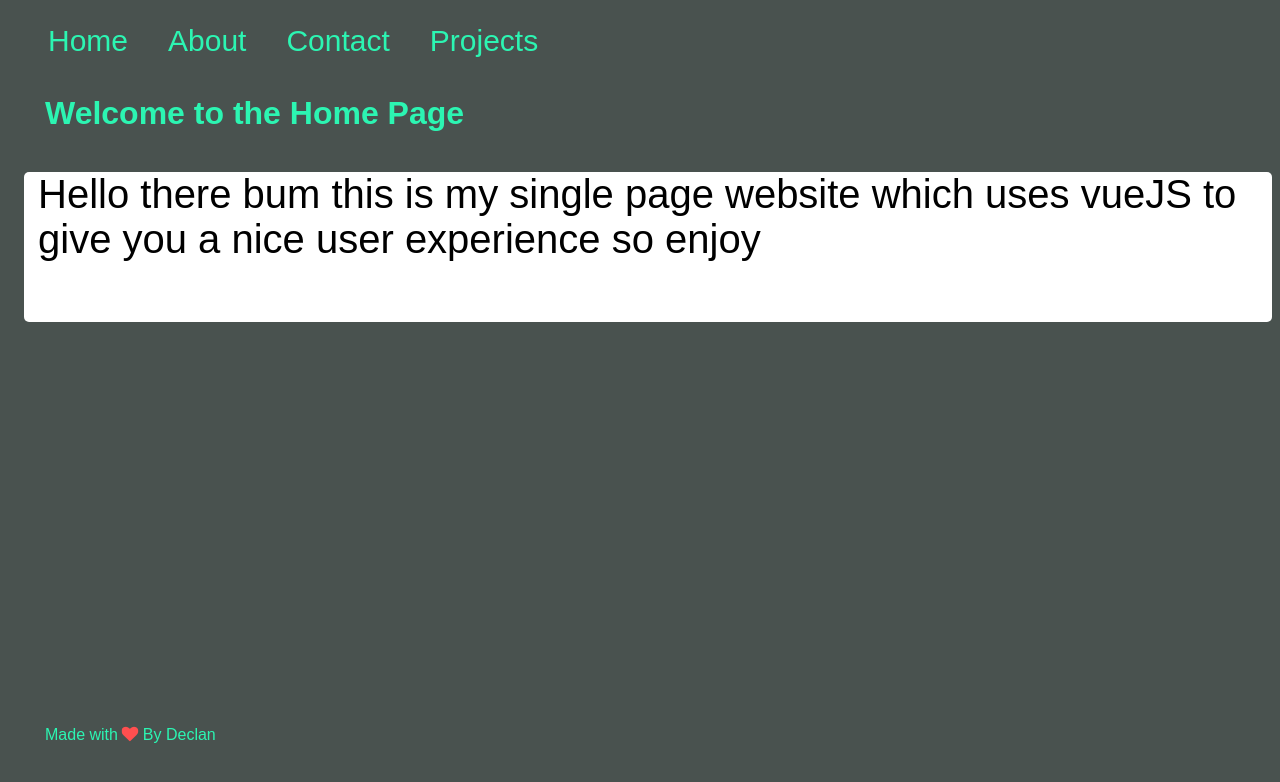
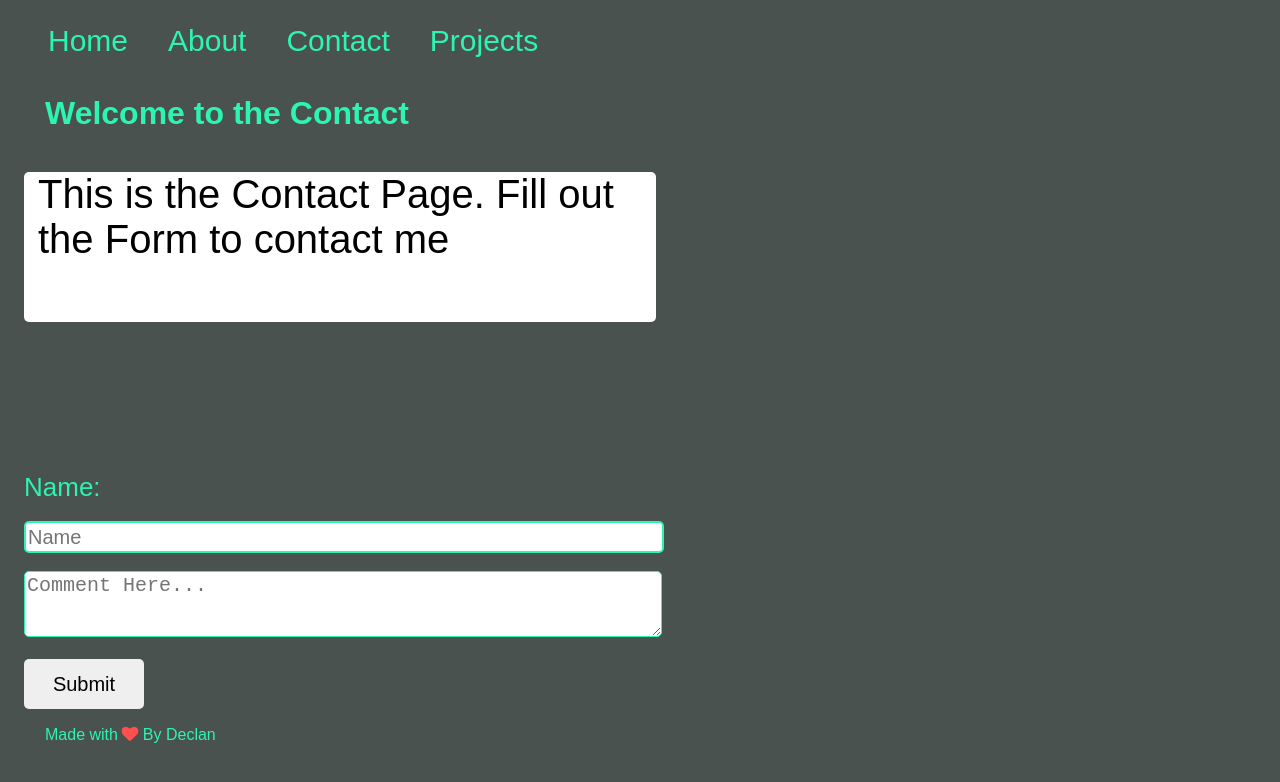
Before and after one commit to decavacado/vue-js-site, a Vue app: page /#/contact in a window 1280 px wide. Before the commit this address led to /#/. Shown: the top 782 px of the page. Built offline with nearby package versions, Linux system fonts and the light colour scheme.

Commit message:
Hello Just upgrading

```diff
--- a/server.js
+++ b/server.js
@@ -13,11 +13,10 @@ app.get("/", function(req, res){
 })
 
 app.post("/", function(req, res){
-	console.log("hello there rest");
 	console.log(req.body);
 	res.send(req.body);
 })
 
 app.listen(8080, function(){
-	console.log("hello gabbs");
+	console.log("hello gabby");
 });
--- a/src/App.vue
+++ b/src/App.vue
@@ -30,4 +30,10 @@ h1 {
 	font-family: Arial, Helvetica, sans-serif;
 	margin-left: 37px;
 }
+label {
+	color: #2cf5b2;
+	font-family: Arial, Helvetica, sans-serif;
+	margin-left: 16px;
+	font-size: 26px;
+}
 </style>
--- a/src/components/Contact.vue
+++ b/src/components/Contact.vue
@@ -2,10 +2,11 @@
 	<div>
 		<Nav/>
 		<h1>Welcome to the Contact</h1>
-		<Card content="This is the Contact Page fill out the form to contact me"/>
-		<form method="POST" action="http://localhost:8080/#/contact" v-on:submit.prevent>
-			<label for="name"></label><br>
-			<input v-model="Name" type="text" name="name" id="name"><br><br>
+		<Card content="This is the Contact Page. Fill out the Form to contact me" :width_v="true"/>
+		<form method="POST" action="http://localhost:8080/#/contact" v-on:submit.prevent id="moved">
+			<label for="name">Name:</label><br><br>
+			<input v-model="Name" type="text" name="name" id="name" placeholder="Name"><br><br>
+			<textarea id="test" v-model="Message" name="message" placeholder="Comment Here..."></textarea><br><br>
 			<button id="button" v-on:click="Submit">Submit</button>
 		</form>
 		<Made Name="Declan"/>
@@ -29,12 +30,14 @@ data() {
   },
   methods: {
 	Submit: function() {
-		this.axios.post("/", {name: this.Name}).then(function(res) {
+		this.axios.post("/", {name: this.Name, message: this.Message}).then(function(res) {
 			console.log(res.data);
 		}).catch(function(err) {
 			console.log(err);
 		})
+		console.log("Hello")
 		this.Name = "";
+		this.Message = "";
 	}
   },
 }
@@ -53,11 +56,41 @@ data() {
  #button {
 	border-radius: 5px;
 	margin-left: 16px;
+	border-style: none;
  }
  input {
 	margin-left: 16px;
  }
  #name {
 	border-radius: 5px;
+	width: 50%;
+	height: 26px;
+	border-width: 2px;
+	border-style: solid;
+	border-color: #2cf5b2;
+	font-size: 20px;
+
+ }
+ #test {
+	border-radius: 5px;
+	margin-left: 16px;
+	width: 50%;
+	height: 60px;
+	border-color: #2cf5b2;
+	font-size: 20px;
+
+ }
+ #moved {
+	position: relative;
+	top: 150px;
+ }
+ #button {
+	font-size: 20px;
+	width: 120px;
+	height: 50px;
+	transition: background-color 0.5s;
+ }
+ #button:hover {
+	background-color: #2cf5b2;
  }
 </style>
--- a/src/components/card.vue
+++ b/src/components/card.vue
@@ -1,5 +1,5 @@
 <template>
-	<div class="card">
+	<div id="card" :class="{width: width_v}">
 		<p>{{ content }}</p>
 	</div>
 </template>
@@ -13,12 +13,13 @@ export default {
 	},
 	props: {
 		content: String,
-	}
+		width_v: Boolean,
+	},
 }
 </script>
 
 <style scoped>
-	.card {
+	#card {
 		background-color: #ffffff;
 		border-radius: 5px;
 		margin-left: 16px;
@@ -30,4 +31,7 @@ export default {
 		color: #000000;
 		margin-left: 14px;
 	}
+	.width {
+		width: 50%;
+	}
 </style>
```
